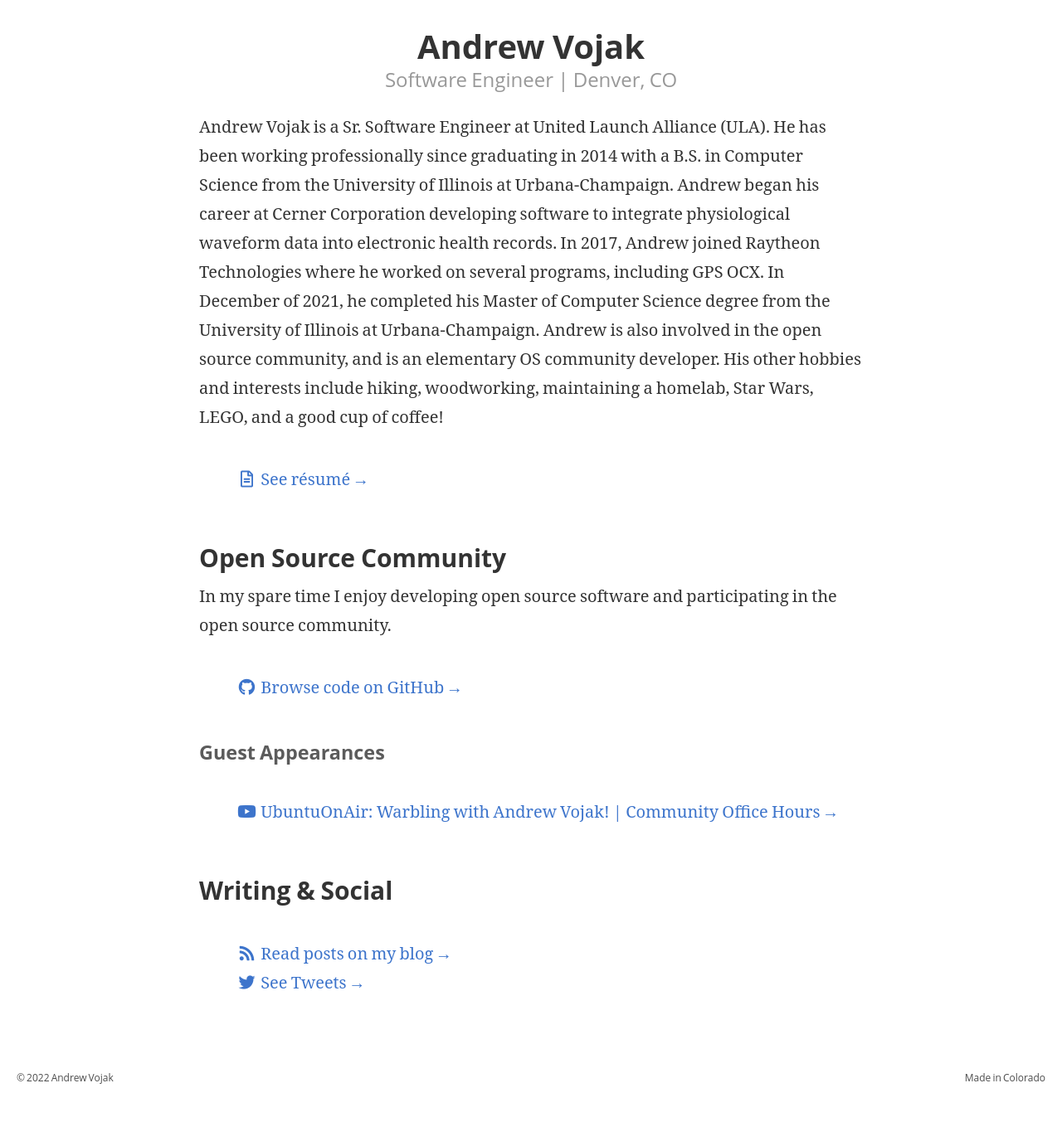
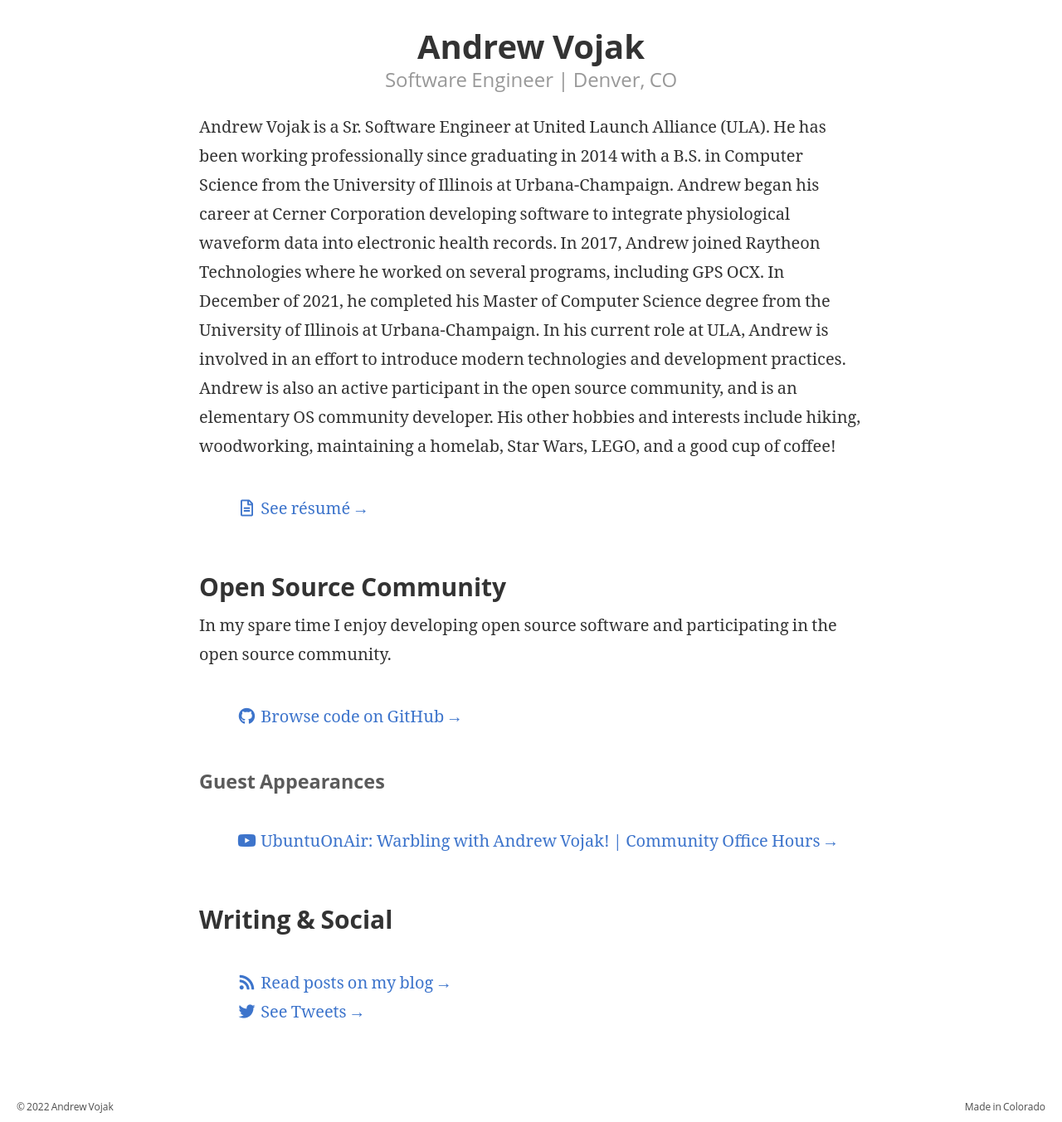
Before and after one commit to avojak/avojak.github.io, a Jekyll site: the page built from _pages/about.html, in a window 1280 px wide, cut to the strip 254-1607 px from the top of the page. Shown: the whole strip at 83% size. Built offline with Jekyll 4.4.1, drawn with Linux system fonts in a browser that asks for light colours.

Commit message:
update bio

```diff
--- a/_includes/bio.html
+++ b/_includes/bio.html
@@ -21,7 +21,8 @@
     with a B.S. in Computer Science from the University of Illinois at Urbana-Champaign. Andrew began his career at Cerner Corporation
     developing software to integrate physiological waveform data into electronic health records. In 2017, Andrew joined
     Raytheon Technologies where he worked on several programs, including GPS OCX. In December of 2021, he completed his Master of
-    Computer Science degree from the University of Illinois at Urbana-Champaign. Andrew is also involved in the open source community,
+    Computer Science degree from the University of Illinois at Urbana-Champaign. In his current role at ULA, Andrew is involved in an
+    effort to introduce modern technologies and development practices. Andrew is also an active participant in the open source community,
     and is an elementary OS community developer. His other hobbies and interests include hiking, woodworking, maintaining a homelab,
     Star Wars, LEGO, and a good cup of coffee!
   </p>
```
